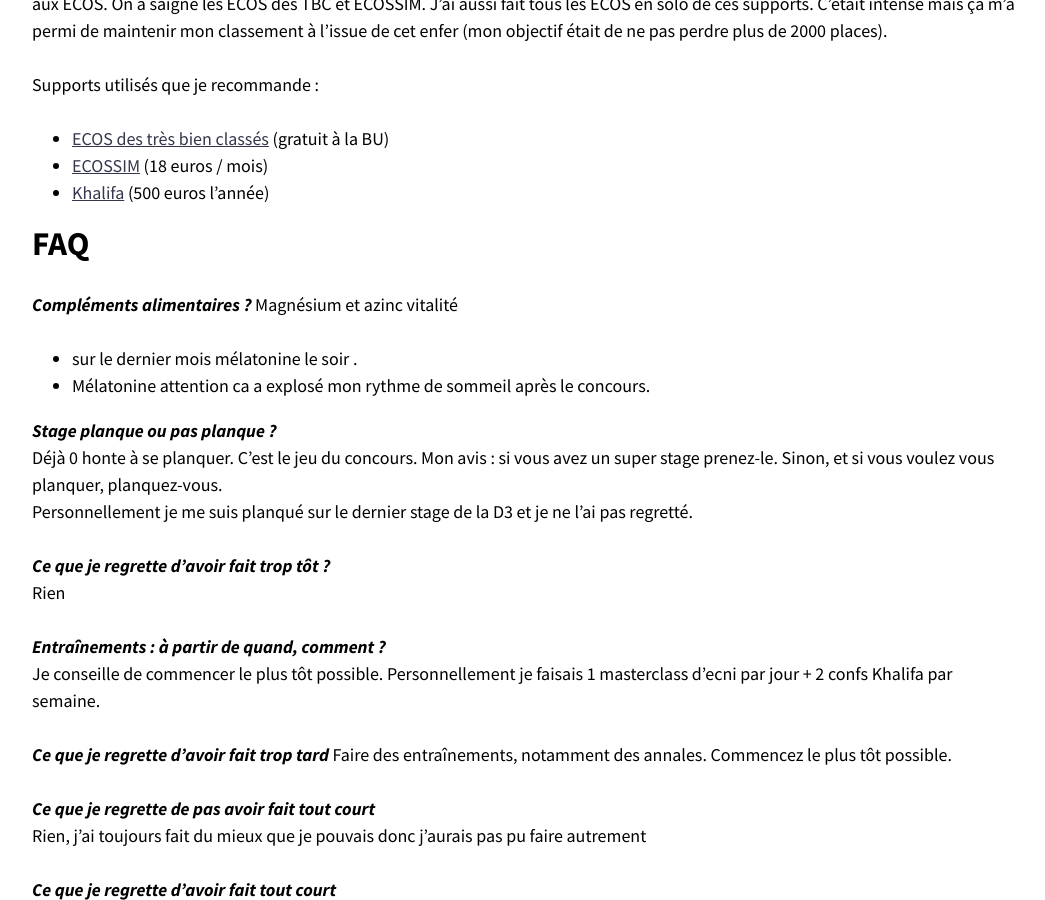
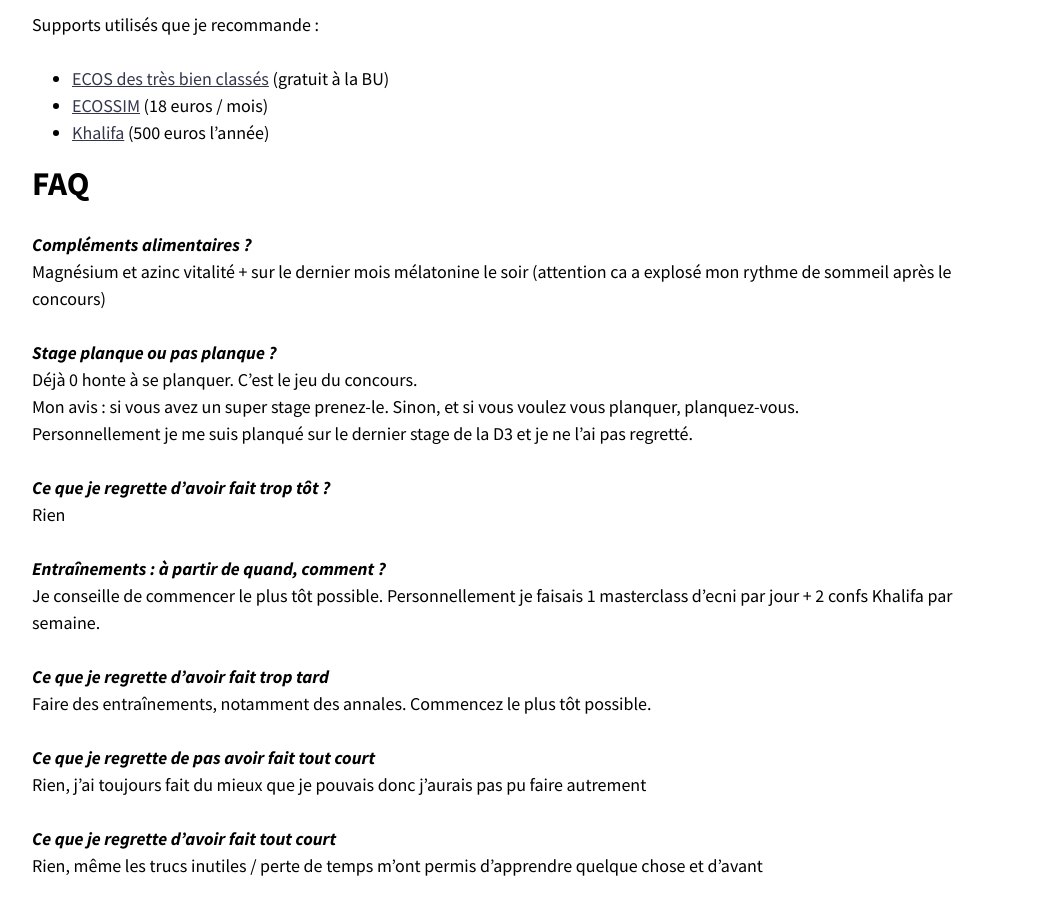
Before and after one commit to Bendjelal/bendjelal.github.io, a Jekyll site: the page built from enseignement/survie_externe.md, in a window 1280 px wide and 900 px high, scrolled down 10106 px. Shown: the whole window, without its empty margins (114-1159 px from the left). Built offline with Jekyll 4.4.1, drawn with Linux system fonts in a browser that asks for light colours; nearby versions of some CDN libraries; some of the changed text lies outside the part shown.

Commit message:
Update survie_externe.md

```diff
--- a/enseignement/survie_externe.md
+++ b/enseignement/survie_externe.md
@@ -325,18 +324,13 @@
 
 # FAQ
 
-***Compléments alimentaires ?***   Magnésium et azinc vitalité
-+ sur le dernier mois mélatonine le soir .
-+ Mélatonine attention ca a explosé mon rythme de sommeil après le concours.
-
-
+***Compléments alimentaires ?***
+Magnésium et azinc vitalité  + sur le dernier mois mélatonine le soir (attention ca a explosé mon rythme de sommeil après le concours)
 
 ***Stage planque ou pas planque ?***
 Déjà 0 honte à se planquer.  C'est le jeu du concours.
 Mon avis : si vous avez un super stage prenez-le. Sinon, et si vous voulez vous planquer, planquez-vous.
 Personnellement je me suis planqué sur le dernier stage de la D3 et je ne l'ai pas regretté.
-
-
 
 ***Ce que je regrette d'avoir fait trop tôt ?***
 Rien
```
Also changed, not shown: other parts of enseignement/survie_externe.md (+3 -4 lines).
